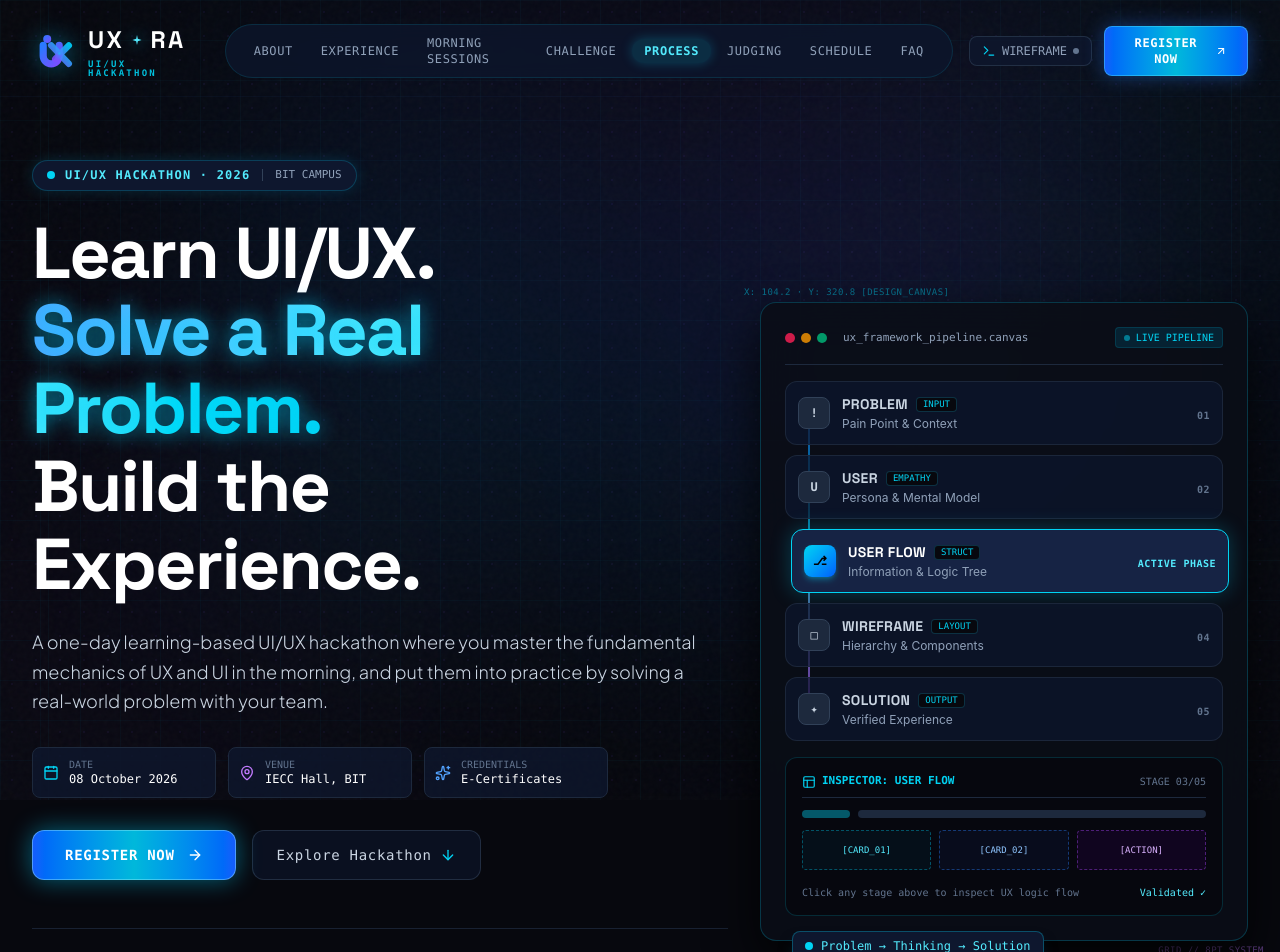
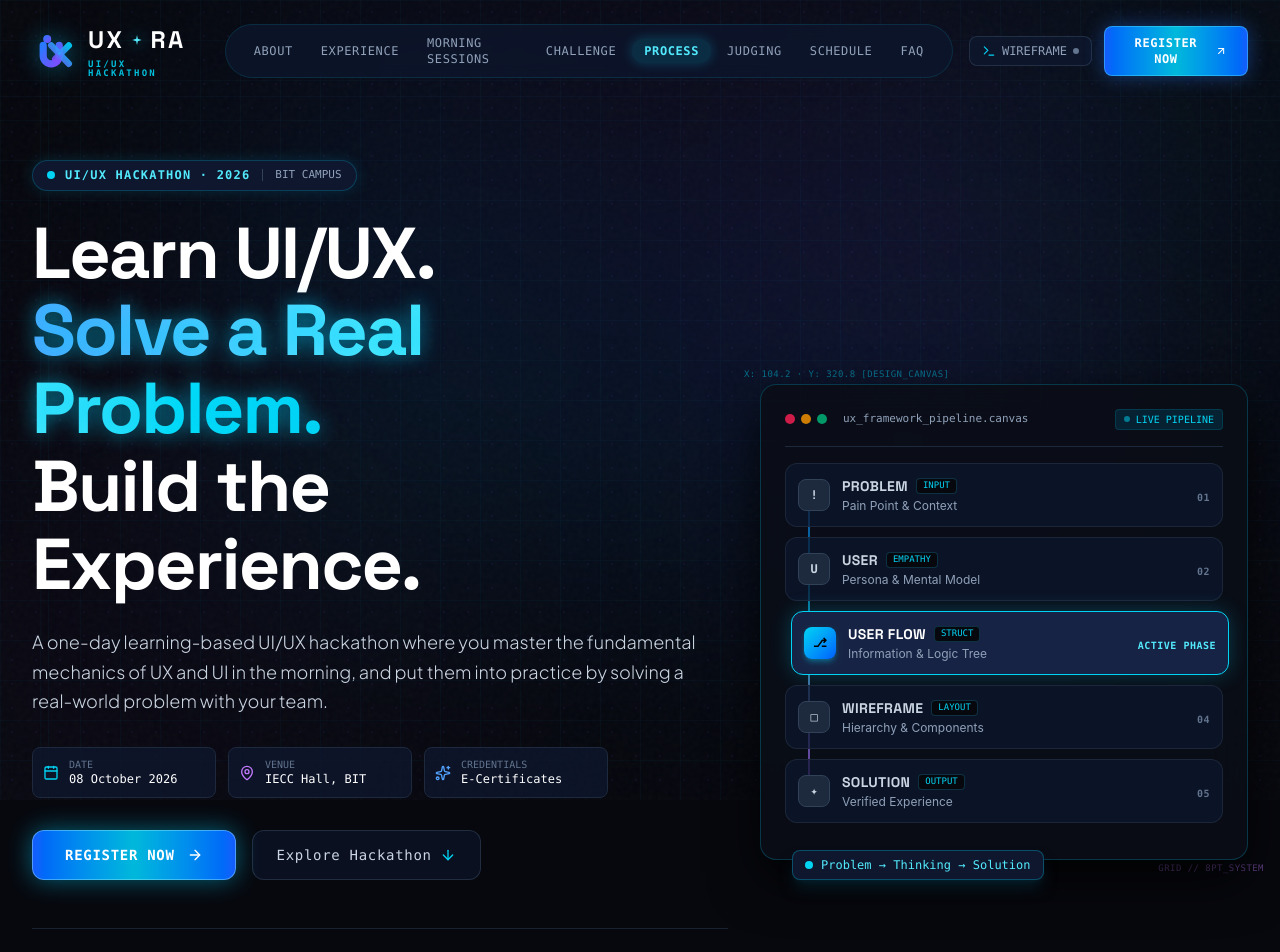
Before and after one commit to subashp2255-gif/UI-UX, a React (Vite) app: page / in a window 1280 px wide. Shown: the top 952 px of the page. Built offline with nearby package versions, Linux system fonts and the light colour scheme.

Commit message:
fix: remove wireframe inspector box from hero workspace

```diff
--- a/src/components/Hero.jsx
+++ b/src/components/Hero.jsx
@@ -1,5 +1,5 @@
 import React, { useState } from 'react';
-import { ArrowRight, ArrowDown, Sparkles, MapPin, Calendar, Layout } from 'lucide-react';
+import { ArrowRight, ArrowDown, Sparkles, MapPin, Calendar } from 'lucide-react';
 import { EVENT_INFO, HERO_STATS } from '../data/hackathonData';
 
 export default function Hero({ onOpenRegister }) {
@@ -218,40 +218,6 @@ export default function Hero({ onOpenRegister }) {
                   })}
                 </div>
 
-                {/* Dynamic Wireframe Prototype Preview Card based on active node */}
-                <div className="mt-4 p-4 rounded-xl bg-[#07080E]/95 border border-cyan-500/20 font-mono text-xs">
-                  <div className="flex items-center justify-between text-[11px] text-slate-400 pb-2 border-b border-slate-800">
-                    <span className="text-cyan-400 font-bold flex items-center gap-1.5">
-                      <Layout className="w-3.5 h-3.5" />
-                      INSPECTOR: {heroNodes[activeNode].label}
-                    </span>
-                    <span className="text-[10px] text-slate-500">STAGE 0{activeNode + 1}/05</span>
-                  </div>
-
-                  {/* Wireframe Mockup Fragment */}
-                  <div className="mt-3 space-y-2">
-                    <div className="flex items-center gap-2">
-                      <div className="w-12 h-2 rounded bg-cyan-400/40" />
-                      <div className="flex-1 h-2 rounded bg-slate-800" />
-                    </div>
-                    <div className="grid grid-cols-3 gap-2 py-1">
-                      <div className="h-10 rounded border border-dashed border-cyan-500/40 bg-cyan-950/20 flex flex-col justify-center items-center text-[9px] text-cyan-300">
-                        <span>[CARD_01]</span>
-                      </div>
-                      <div className="h-10 rounded border border-dashed border-blue-500/40 bg-blue-950/20 flex flex-col justify-center items-center text-[9px] text-blue-300">
-                        <span>[CARD_02]</span>
-                      </div>
-                      <div className="h-10 rounded border border-dashed border-purple-500/40 bg-purple-950/20 flex flex-col justify-center items-center text-[9px] text-purple-300">
-                        <span>[ACTION]</span>
-                      </div>
-                    </div>
-                    <div className="flex items-center justify-between text-[10px] text-slate-400 pt-1">
-                      <span className="text-slate-500">Click any stage above to inspect UX logic flow</span>
-                      <span className="text-cyan-300">Validated ✓</span>
-                    </div>
-                  </div>
-                </div>
-
               </div>
 
               {/* Floating Blueprint Dimension Tag */}
```
